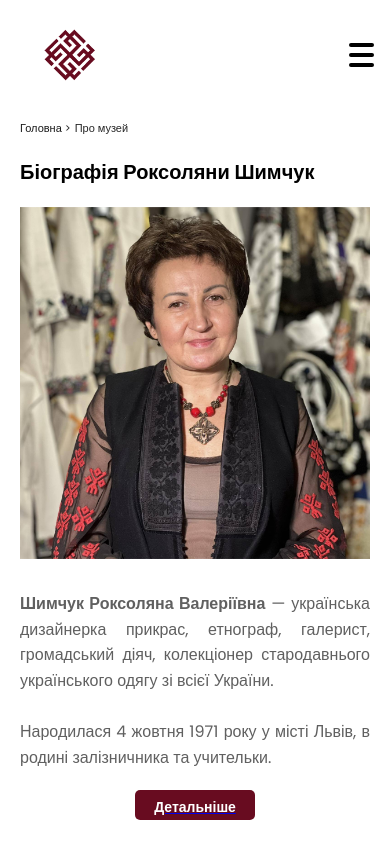
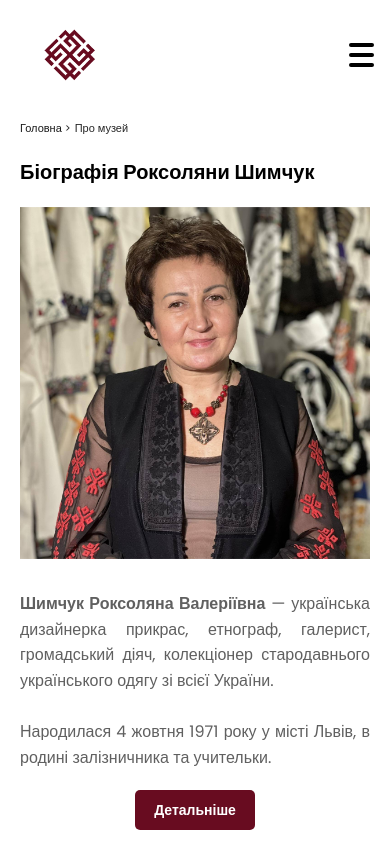
Before and after one commit to sofibrezden/shymchuk_space, a React (Create React App) app in the folder frontend/: page /about-museum in a window 390 px wide. Shown: the top 844 px of the page. Built offline with nearby package versions, Linux system fonts and the light colour scheme.

Commit message:
fixed issues with link on button

```diff
--- a/frontend/src/components/views/HistoryView/components/BiorgraphySection/BiographySection.module.scss
+++ b/frontend/src/components/views/HistoryView/components/BiorgraphySection/BiographySection.module.scss
@@ -124,9 +124,17 @@ button {
     border-radius: 5px;
     padding: 5px;
     width: 130px;
-    height: 30px;
+    height: 40px;
     cursor: pointer;
     text-align: center;
+  }
+  a {
+    text-decoration: none;
+    color: inherit;
+
+    &:hover {
+      text-decoration: none;
+    }
   }
 
 }
@@ -149,7 +157,7 @@ button {
   }
 
   .text {
-    margin-top:25px;
+    margin-top: 25px;
     font-size: 16px;
   }
 
@@ -160,13 +168,22 @@ button {
     color: #ffffff;
     font-family: 'Montserrat', sans-serif;
     font-weight: 600;
+    text-decoration: none;
 
     border: none;
     border-radius: 5px;
     padding: 10px;
     width: 120px;
-    height: 30px;
+    height: 40px;
     cursor: pointer;
     text-align: center;
   }
+  a {
+    text-decoration: none;
+    color: inherit;
+
+    &:hover {
+      text-decoration: none;
+    }
+  }
 }
```
